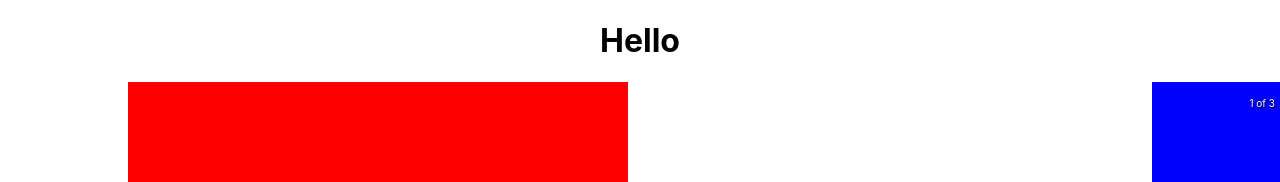
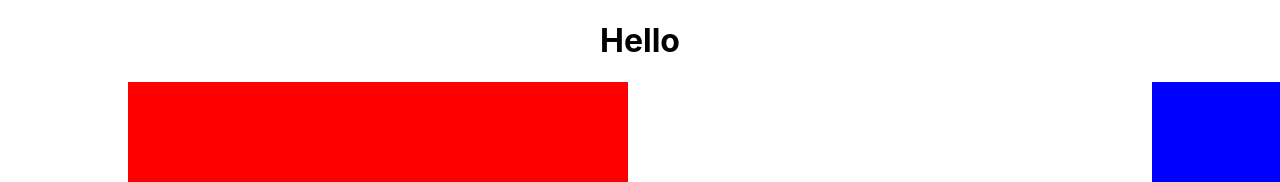
Before and after one commit to CamBrown101/TestGraphQLClient, a React (Create React App) app: page / in a window 1280 px wide. Shown: the top 182 px of the page. Built offline with nearby package versions, Linux system fonts and the light colour scheme.

Commit message:
Remove status

```diff
--- a/src/components/CarouselTest.tsx
+++ b/src/components/CarouselTest.tsx
@@ -10,7 +10,8 @@ const CarouselTest = () => {
       autoPlay={true}
       centerMode={true}
       infiniteLoop={true}
-      showIndicators={false}>
+      showIndicators={false}
+      showStatus={false}>
       <div className="one"></div>
       <div className="two"></div>
       <div className="three"></div>
```
